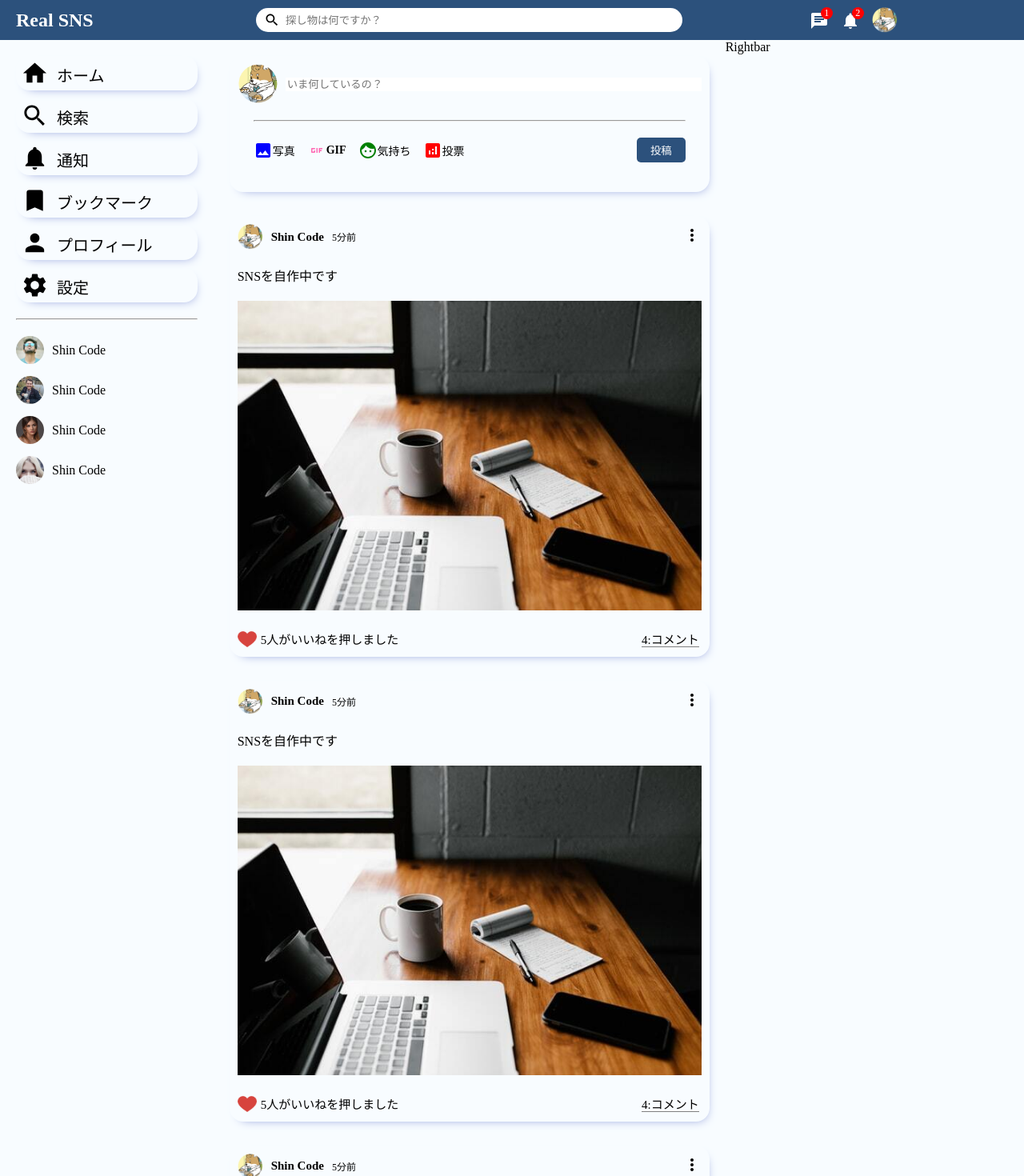
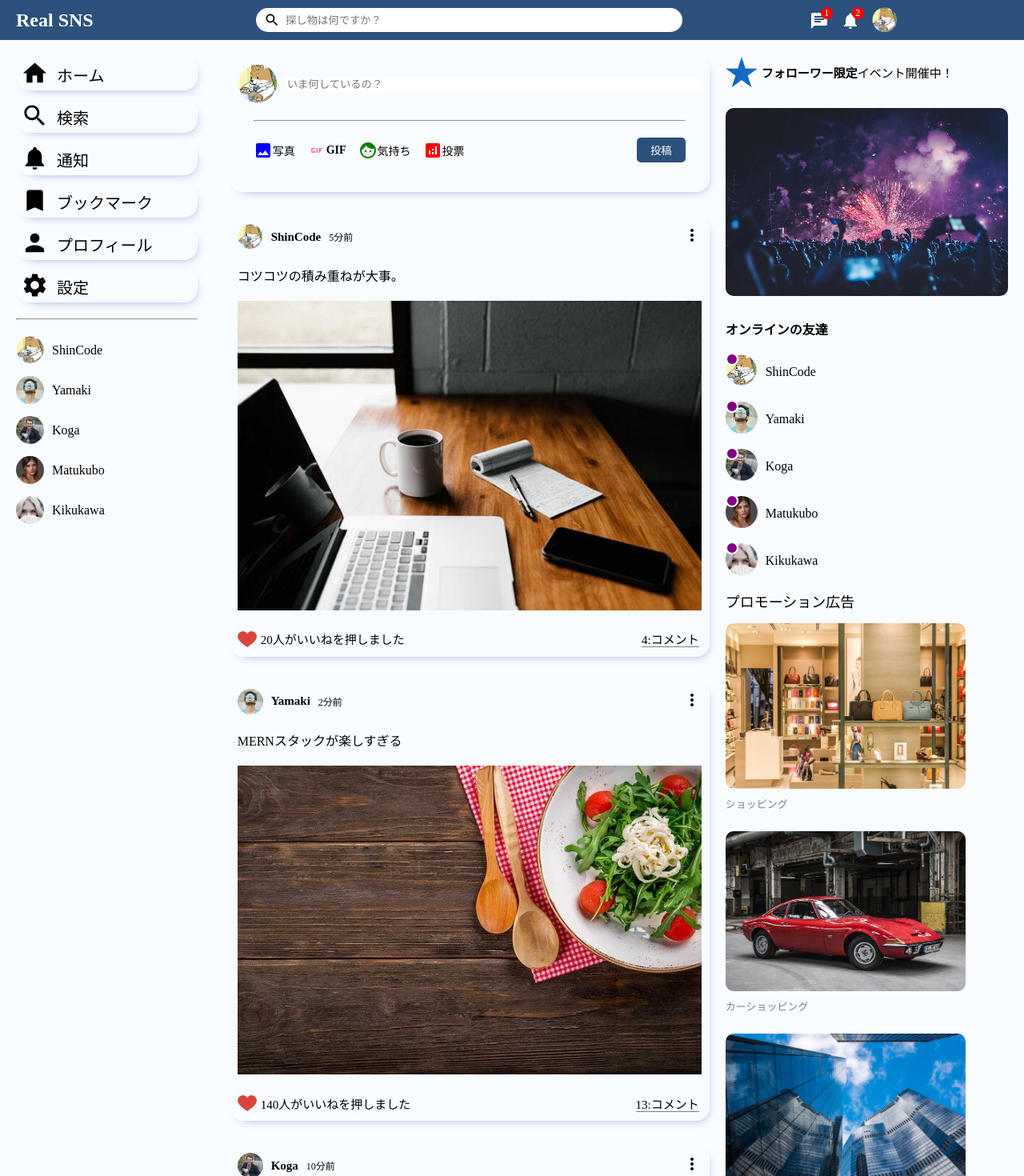
Before and after one commit to 0obstacleo0/real-sns-frontend, a React (Create React App) app: page / in a window 1280 px wide. Shown: the top 1470 px of the page at 80% size. Built offline with nearby package versions, Linux system fonts and the light colour scheme.

Commit message:
各種css修正

```diff
--- /dev/null
+++ b/src/components/closefriend/CloseFriend.jsx
@@ -0,0 +1,10 @@
+import React from "react";
+
+export default function CloseFriend({ user }) {
+  return (
+    <li className="sidebarFriend">
+      <img src={user.profilePicture} alt="" className="sidebarFriendImg" />
+      <span className="sidebarFriendName">{user.username}</span>
+    </li>
+  );
+}
--- /dev/null
+++ b/src/components/online/Online.jsx
@@ -0,0 +1,13 @@
+import React from "react";
+
+export default function Online({ user }) {
+  return (
+    <li className="rightbarFriend">
+      <div className="rightbarProfileImgContainer">
+        <img src={user.profilePicture} alt="" className="rightbarProfileImg" />
+        <span className="rightbarOnline"></span>
+      </div>
+      <span className="rightbarUserName">{user.username}</span>
+    </li>
+  );
+}
--- a/src/components/post/Post.jsx
+++ b/src/components/post/Post.jsx
@@ -1,36 +1,43 @@
 import React from "react";
 import "./Post.css";
 import { MoreVert } from "@mui/icons-material";
+import { Users } from "../../dummyData";
 
-export default function Post() {
+export default function Post({ post }) {
   return (
     <div className="post">
       <div className="postWrapper">
         <div className="postTop">
           <div className="postTopLeft">
             <img
-              src="/assets/person/1.jpeg"
+              src={
+                Users.filter((user) => user.id === post.id)[0].profilePicture
+              }
               alt=""
               className="postProfileImg"
             />
-            <span className="postUserName">Shin Code</span>
-            <span className="postDate">5分前</span>
+            <span className="postUserName">
+              {Users.filter((user) => user.id === post.id)[0].username}
+            </span>
+            <span className="postDate">{post.date}</span>
           </div>
           <div className="postTopRight">
             <MoreVert />
           </div>
         </div>
         <div className="postCenter">
-          <span className="postText">SNSを自作中です</span>
-          <img src="/assets/post/1.jpeg" alt="" className="postImg" />
+          <span className="postText">{post.desc}</span>
+          <img src={post.photo} alt="" className="postImg" />
         </div>
         <div className="postBottom">
           <div className="postBottomLeft">
             <img src="/assets/heart.png" alt="" className="likeIcon" />
-            <span className="postLikeCounter">5人がいいねを押しました</span>
+            <span className="postLikeCounter">
+              {post.like}人がいいねを押しました
+            </span>
           </div>
           <div className="postBottomRight">
-            <span className="postCommentText">4:コメント</span>
+            <span className="postCommentText">{post.comment}:コメント</span>
           </div>
         </div>
       </div>
--- a/src/components/rightbar/Rightbar.css
+++ b/src/components/rightbar/Rightbar.css
@@ -1,3 +1,90 @@
 .rightbar {
   flex: 3.5;
 }
+
+.rightbarWrapper {
+  padding: 20px 20px 0 0;
+}
+
+.eventContainer {
+  display: flex;
+  align-items: center;
+}
+
+.starImg {
+  width: 40px;
+  height: 40px;
+  margin-right: 5px;
+}
+
+.eventText {
+  font-weight: 300;
+  font-size: 15px;
+}
+
+.eventImg {
+  width: 100%;
+  border-radius: 10px;
+  margin: 25px 0;
+}
+
+.rightbarTitle {
+  margin-bottom: 20px;
+}
+
+.rightbarFriendList {
+  padding: 0;
+  margin: 0;
+  list-style: none;
+}
+
+.rightbarFriend {
+  display: flex;
+  align-items: center;
+  margin-bottom: 15px;
+}
+
+.rightbarProfileImgContainer {
+  margin-right: 10px;
+  position: relative;
+}
+
+.rightbarProfileImg {
+  width: 40px;
+  height: 40px;
+  border-radius: 50%;
+  object-fit: cover;
+}
+
+.rightbarUserName {
+  font-weight: 500;
+}
+
+.rightbarOnline {
+  background-color: purple;
+  position: absolute;
+  width: 12px;
+  height: 12px;
+  border-radius: 50%;
+  top: -2px;
+  left: 0;
+  border: 2px solid white;
+}
+
+.promotionTitle {
+  font-size: 18px;
+  font-weight: 550;
+  margin-bottom: -10px;
+}
+
+.rightbarPromotionImg {
+  width: 85%;
+  border-radius: 10px;
+  margin: 25px 0;
+}
+
+.promotionName {
+  font-size: small;
+  color: gray;
+  margin-top: -20px;
+}
--- a/src/components/rightbar/Rightbar.jsx
+++ b/src/components/rightbar/Rightbar.jsx
@@ -1,6 +1,45 @@
 import React from "react";
 import "./Rightbar.css";
+import Online from "../online/Online";
+import { Users } from "../../dummyData";
 
 export default function Rightbar() {
-  return <div className="rightbar">Rightbar</div>;
+  return (
+    <div className="rightbar">
+      <div className="rightbarWrapper">
+        <div className="eventContainer">
+          <img src="/assets/star.png" alt="" className="starImg" />
+          <span className="eventText">
+            <b>フォローワー限定</b>イベント開催中！
+          </span>
+        </div>
+        <img src="/assets/event.jpeg" alt="" className="eventImg" />
+        <h4 className="rightbarTitle">オンラインの友達</h4>
+        <ul className="rightbarFriendList">
+          {Users.map((user) => (
+            <Online user={user} key={user.id} />
+          ))}
+        </ul>
+        <p className="promotionTitle">プロモーション広告</p>
+        <img
+          src="/assets/promotion/promotion1.jpeg"
+          alt=""
+          className="rightbarPromotionImg"
+        />
+        <p className="promotionName">ショッピング</p>
+        <img
+          src="/assets/promotion/promotion2.jpeg"
+          alt=""
+          className="rightbarPromotionImg"
+        />
+        <p className="promotionName">カーショッピング</p>
+        <img
+          src="/assets/promotion/promotion3.jpeg"
+          alt=""
+          className="rightbarPromotionImg"
+        />
+        <p className="promotionName">株式会社</p>
+      </div>
+    </div>
+  );
 }
--- a/src/components/sidebar/Sidebar.jsx
+++ b/src/components/sidebar/Sidebar.jsx
@@ -8,6 +8,8 @@ import {
 } from "@mui/icons-material";
 import React from "react";
 import "./Sidebar.css";
+import { Users } from "../../dummyData";
+import CloseFriend from "../closefriend/CloseFriend";
 
 export default function Sidebar() {
   return (
@@ -41,38 +43,9 @@ export default function Sidebar() {
         </ul>
         <hr className="sidebarHr" />
         <ul className="sidebarFriendList">
-          <li className="sidebarFriend">
-            <img
-              src="/assets/person/2.jpeg"
-              alt=""
-              className="sidebarFriendImg"
-            />
-            <span className="sidebarFriendName">Shin Code</span>
-          </li>
-          <li className="sidebarFriend">
-            <img
-              src="/assets/person/3.jpeg"
-              alt=""
-              className="sidebarFriendImg"
-            />
-            <span className="sidebarFriendName">Shin Code</span>
-          </li>
-          <li className="sidebarFriend">
-            <img
-              src="/assets/person/4.jpeg"
-              alt=""
-              className="sidebarFriendImg"
-            />
-            <span className="sidebarFriendName">Shin Code</span>
-          </li>
-          <li className="sidebarFriend">
-            <img
-              src="/assets/person/5.jpeg"
-              alt=""
-              className="sidebarFriendImg"
-            />
-            <span className="sidebarFriendName">Shin Code</span>
-          </li>
+          {Users.map((user) => (
+            <CloseFriend user={user} key={user.id} />
+          ))}
         </ul>
       </div>
     </div>
--- a/src/components/timeline/TimeLine.jsx
+++ b/src/components/timeline/TimeLine.jsx
@@ -2,18 +2,16 @@ import React from "react";
 import Share from "../share/Share";
 import "./Timeline.css";
 import Post from "../post/Post";
+import { Posts } from "../../dummyData";
 
 export default function Timeline() {
   return (
     <div className="timeline">
       <div className="timelineWrapper">
         <Share />
-        <Post />
-        <Post />
-        <Post />
-        <Post />
-        <Post />
-        <Post />
+        {Posts.map((post) => (
+          <Post post={post} key={post.id} />
+        ))}
       </div>
     </div>
   );
--- /dev/null
+++ b/src/dummyData.js
@@ -0,0 +1,74 @@
+export const Users = [
+  {
+    id: 1,
+    profilePicture: "assets/person/1.jpeg",
+    username: "ShinCode",
+  },
+  {
+    id: 2,
+    profilePicture: "assets/person/2.jpeg",
+    username: "Yamaki",
+  },
+  {
+    id: 3,
+    profilePicture: "assets/person/3.jpeg",
+    username: "Koga",
+  },
+  {
+    id: 4,
+    profilePicture: "assets/person/4.jpeg",
+    username: "Matukubo",
+  },
+  {
+    id: 5,
+    profilePicture: "assets/person/5.jpeg",
+    username: "Kikukawa",
+  },
+];
+
+export const Posts = [
+  {
+    id: 1,
+    desc: "コツコツの積み重ねが大事。",
+    photo: "assets/post/1.jpeg",
+    date: "5分前",
+    userId: 1,
+    like: 20,
+    comment: 4,
+  },
+  {
+    id: 2,
+    desc: "MERNスタックが楽しすぎる",
+    photo: "assets/post/2.jpeg",
+    date: "2分前",
+    userId: 2,
+    like: 140,
+    comment: 13,
+  },
+  {
+    id: 3,
+    desc: "ShinCodeさんの解説が分かりやすい。",
+    photo: "assets/post/3.jpeg",
+    date: "10分前",
+    userId: 3,
+    like: 230,
+    comment: 29,
+  },
+  {
+    id: 4,
+    photo: "assets/post/4.jpeg",
+    date: "1分前",
+    userId: 4,
+    like: 10,
+    comment: 1,
+  },
+  {
+    id: 5,
+    desc: "定期的に散歩した方が生産性が上がる。",
+    photo: "assets/post/5.jpeg",
+    date: "1分前",
+    userId: 5,
+    like: 100,
+    comment: 3,
+  },
+];
```
Also changed, not shown: public/assets/event.jpeg (renamed from public/assets/ad.jpeg).
